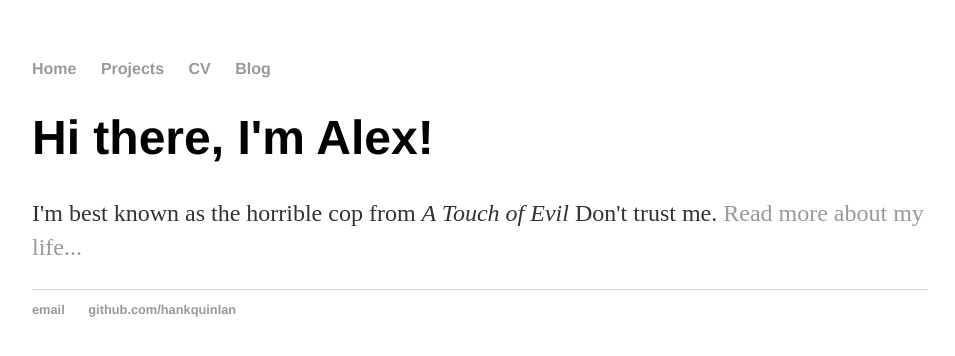
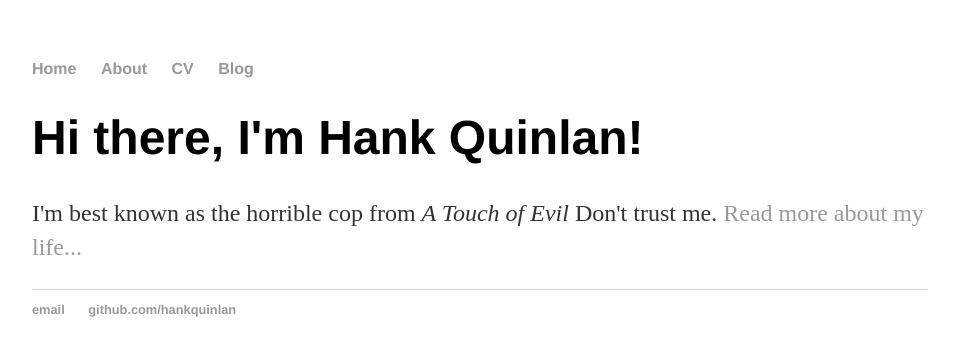
Before and after one commit to AlexandreWoltersdorf/AlexandreWoltersdorf.github.io, a Jekyll site: the page built from index.html, in a window 1280 px wide. Shown: the top 356 px of the page, without its empty margins (160-1115 px from the left). Built offline with Jekyll 4.4.1, drawn with Linux system fonts in a browser that asks for light colours.

Commit message:
Update index.html

```diff
--- a/index.html
+++ b/index.html
@@ -1,30 +1,8 @@
-<!DOCTYPE html>
-<html>
-	<head>
-		<title> Alexandre Woltersdorf </title>
-		<!-- link to main stylesheet -->
-		<link rel="stylesheet" type="text/css" href="/css/main.css">
-	</head>
-	<body>
-		<nav>
-    		<ul>
-        		<li><a href="/">Home</a></li>
-	        	<li><a href="/about">Projects</a></li>
-        		<li><a href="/cv">CV</a></li>
-        		<li><a href="/blog">Blog</a></li>
-    		</ul>
-		</nav>
-		<div class="container">
-    		<div class="blurb">
-        		<h1>Hi there, I'm Alex!</h1>
-				<p>I'm best known as the horrible cop from <em>A Touch of Evil</em> Don't trust me. <a href="/about">Read more about my life...</a></p>
-    		</div><!-- /.blurb -->
-		</div><!-- /.container -->
-		<footer>
-    		<ul>
-        		<li><a href="mailto:alex.woltersdorf@orange.fr">email</a></li>
-        		<li><a href="https://alexandrewoltersdorf.github.io">github.com/hankquinlan</a></li>
-			</ul>
-		</footer>
-	</body>
-</html>
+---
+layout: default
+title: Hank Quinlan, Horrible Cop
+---
+<div class="blurb">
+	<h1>Hi there, I'm Hank Quinlan!</h1>
+	<p>I'm best known as the horrible cop from <em>A Touch of Evil</em> Don't trust me. <a href="/about">Read more about my life...</a></p>
+</div><!-- /.blurb -->
```
